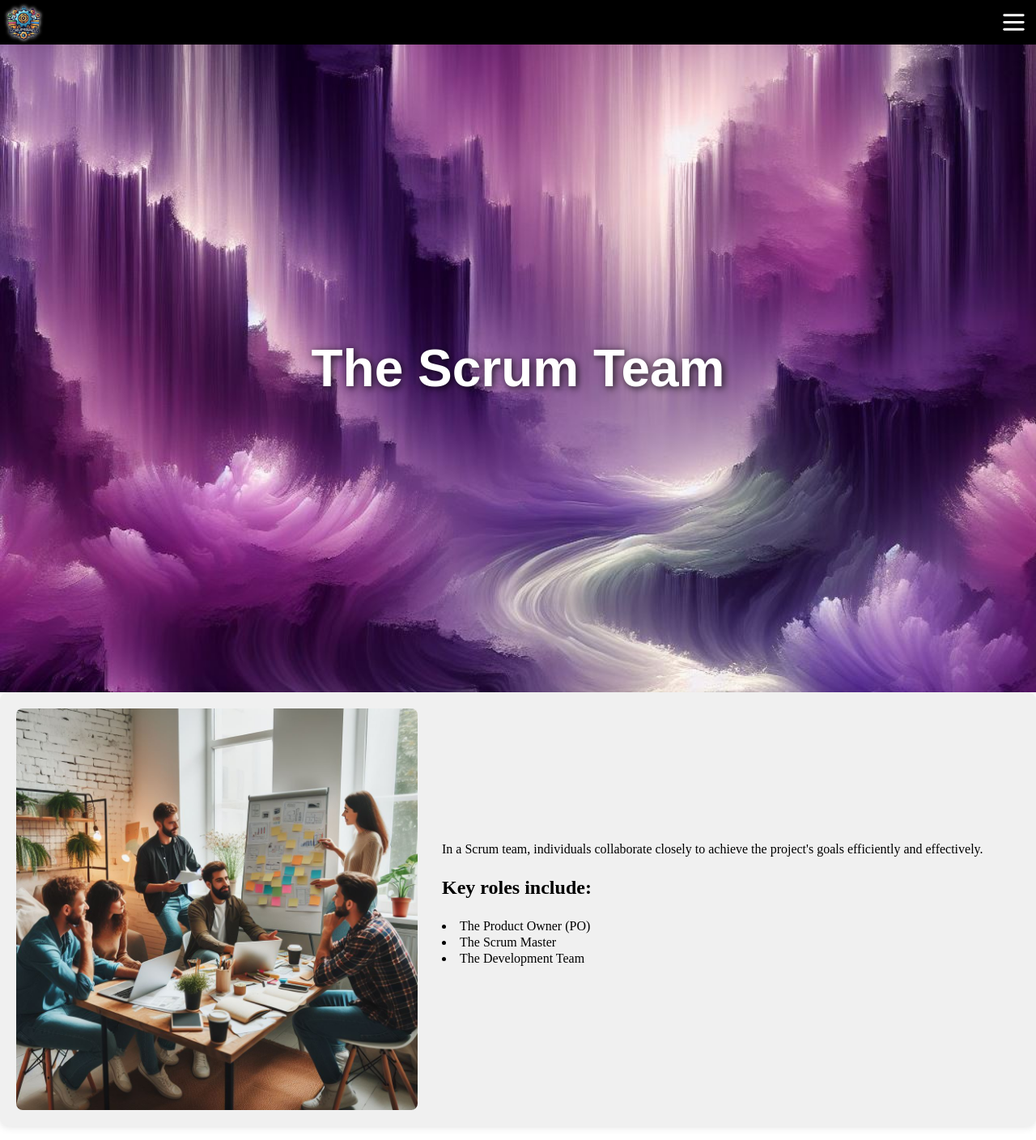
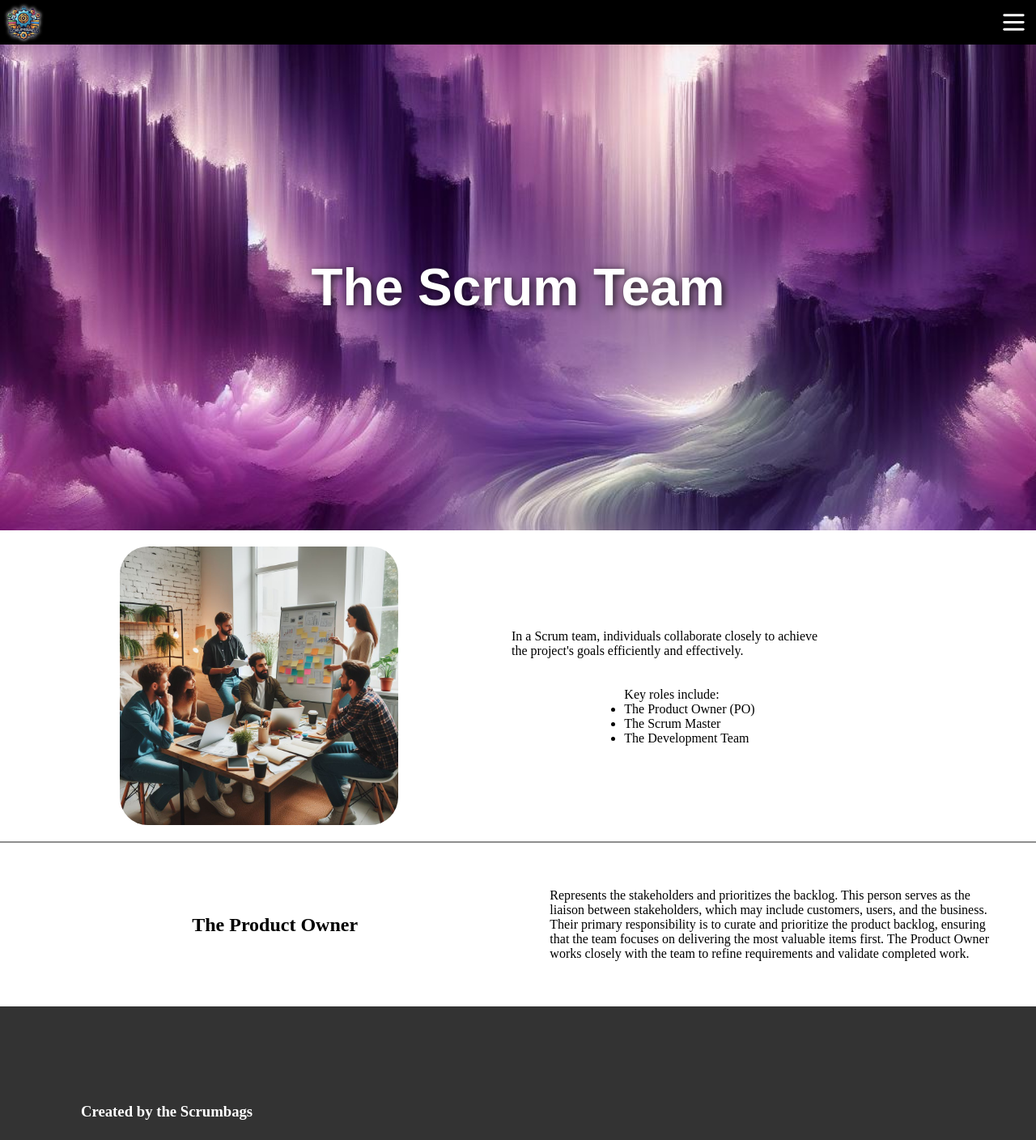
Before and after one commit to Memai2023/scrum-guide, a React (Vite) app: page /scrum-team in a window 1280 px wide. Shown: the top 1408 px of the page at 81% size. Built offline with nearby package versions, Linux system fonts and the light colour scheme.

Commit message:
Small css changes and removed one component from the page

```diff
--- a/src/Components/ScrumTeam/Hero/ScrumTeamHero.module.css
+++ b/src/Components/ScrumTeam/Hero/ScrumTeamHero.module.css
@@ -1,5 +1,5 @@
 .heroContainer {
-  height: 100vh;
+  height: 75vh;
   width: 100%;
   margin: 0;
   padding: 0;
--- a/src/Pages/ScrumTeam/index.jsx
+++ b/src/Pages/ScrumTeam/index.jsx
@@ -1,13 +1,11 @@
 import React from 'react';
 import ScrumTeamHero from "../../Components/ScrumTeam/Hero";
-import ScrumTeamInfo from '../../Components/ScrumTeam/ScrumTeamInfo';
 import ProductOwner from "../../Components/ScrumTeam/ProductOwner"
 
 const ScrumTeam = () => {
     return (
     <div>
         <ScrumTeamHero />
-        <ScrumTeamInfo />
         <ProductOwner />
     </div>
     );
```
